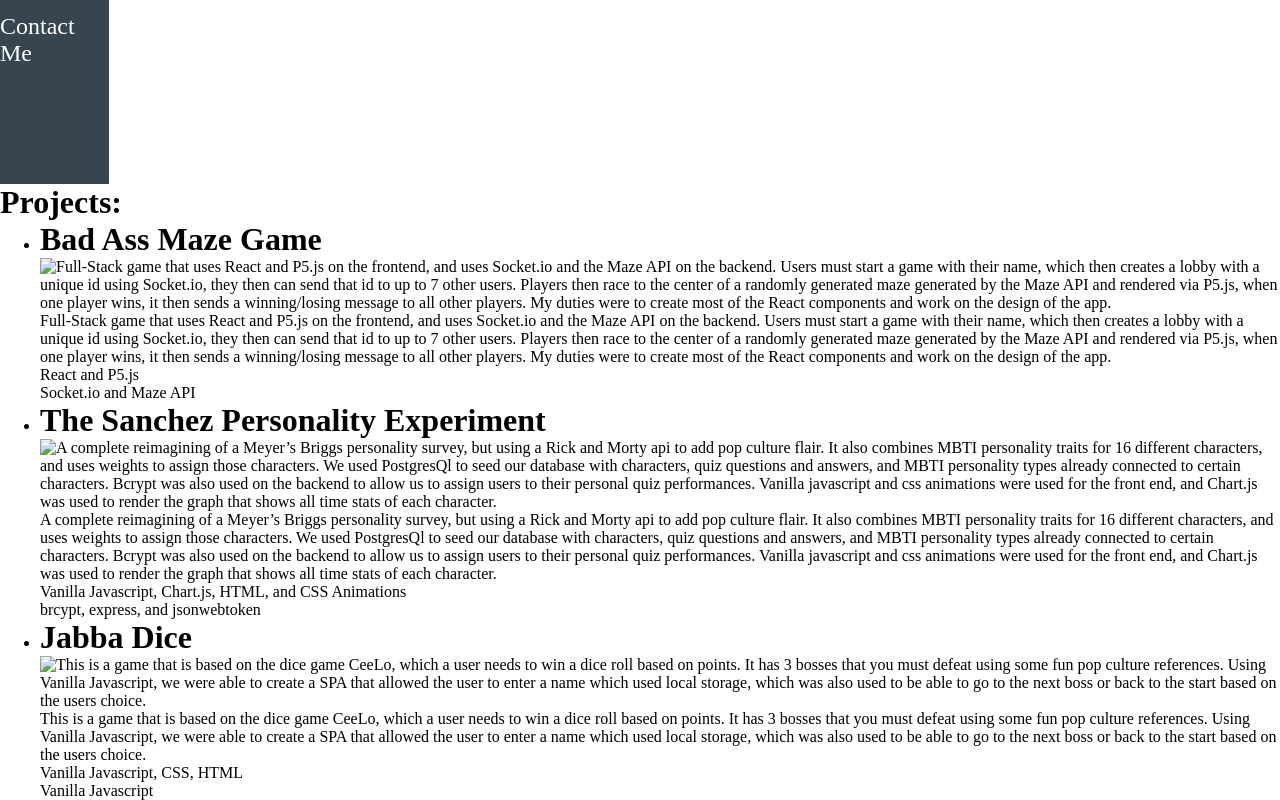
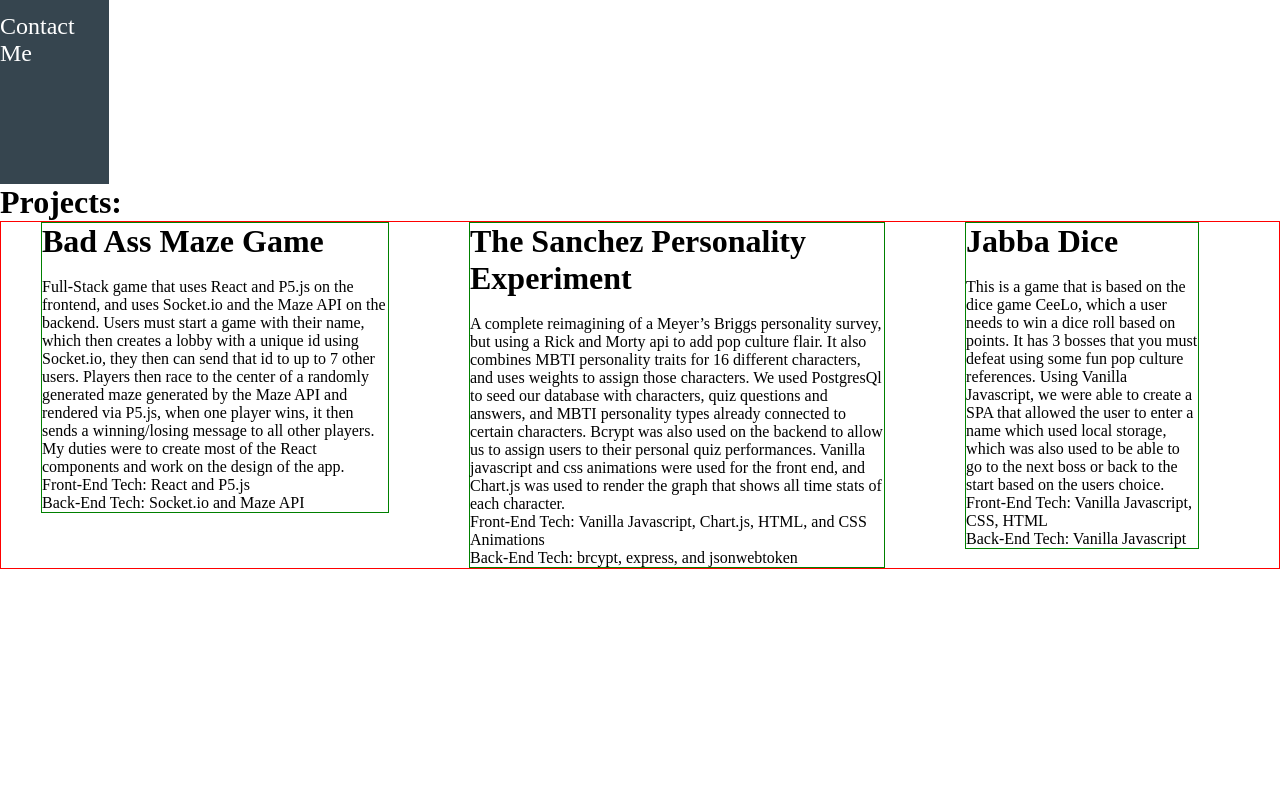
Before and after one commit to kgali21/kam-portfolio, a React app: page / in a window 1280 px wide. Shown: the part 664-1464 px from the top of the page. After the commit the page ends 1233 px from the top, so only its background shows below. Built offline with nearby package versions, Linux system fonts and the light colour scheme.

Commit message:
starting css for cards and deck

```diff
--- a/src/components/App.js
+++ b/src/components/App.js
@@ -5,12 +5,16 @@ import ProjectDeck from './projects/ProjectDeck';
 
 import projectData from '../data/projectsData';
 
+import styles from './App.css';
+
 export default function App() {
   return (
     <>
       <Header />
       <SideBarNav />
-      <ProjectDeck project={projectData} />
+      <div className={styles.ProjectDeck}>
+        <ProjectDeck project={projectData} />
+      </div>
     </>
   );
 }
--- /dev/null
+++ b/src/components/projects/ProjectCard.css
@@ -0,0 +1,5 @@
+.ListItem {
+    border: solid 1px green;
+    margin-left: ;
+    margin-right: 5em;
+}
--- a/src/components/projects/ProjectCard.js
+++ b/src/components/projects/ProjectCard.js
@@ -1,13 +1,15 @@
 import React from 'react';
 import PropTypes from 'prop-types';
 
+import styles from './ProjectCard.css';
+
 const Project = ({ project, image, description, frontendTech, backendTech }) => (
-    <div>
+    <div className={styles.ListItem}>
         <h1>{project}</h1>
-        <img src={image} alt={description}></img>
+        <img src={image}></img>
         <p>{description}</p>
-        <p>{frontendTech}</p>
-        <p>{backendTech}</p>
+        <p>Front-End Tech: {frontendTech}</p>
+        <p>Back-End Tech: {backendTech}</p>
     </div>
 )
 
--- /dev/null
+++ b/src/components/projects/ProjectDeck.css
@@ -0,0 +1,9 @@
+.ProjectElements {
+    display: flex;
+    border: solid 1px red;
+    list-style: none;
+}
+
+.Ulist {
+    overflow: scroll;
+}
--- a/src/components/projects/ProjectDeck.js
+++ b/src/components/projects/ProjectDeck.js
@@ -1,6 +1,8 @@
 import React from 'react';
 import PropTypes from 'prop-types';
 import ProjectCard from './ProjectCard';
+
+import styles from './ProjectDeck.css';
 
 const ProjectDeck = ({ project }) => {
     const projectElements = project.map(projectItem => (
@@ -12,7 +14,9 @@ const ProjectDeck = ({ project }) => {
     return (
         <>
         <h1>Projects: </h1>
-        <ul>{projectElements}</ul>
+        <div className={styles.Ulist}>
+            <ul className={styles.ProjectElements}>{projectElements}</ul>
+        </div>
         </>
     );
 }
```
Also changed, not shown: src/components/App.css (added), src/components/Header.css (line endings or trailing spaces).
